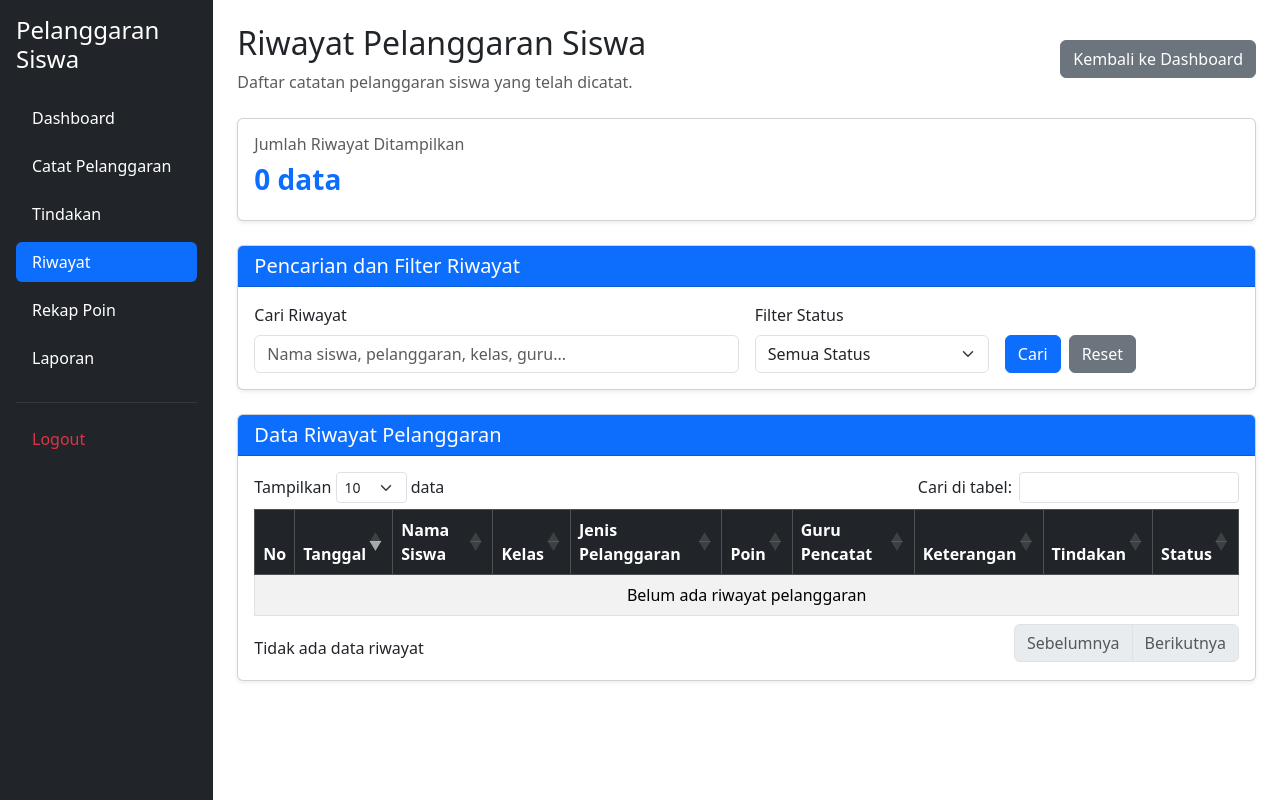
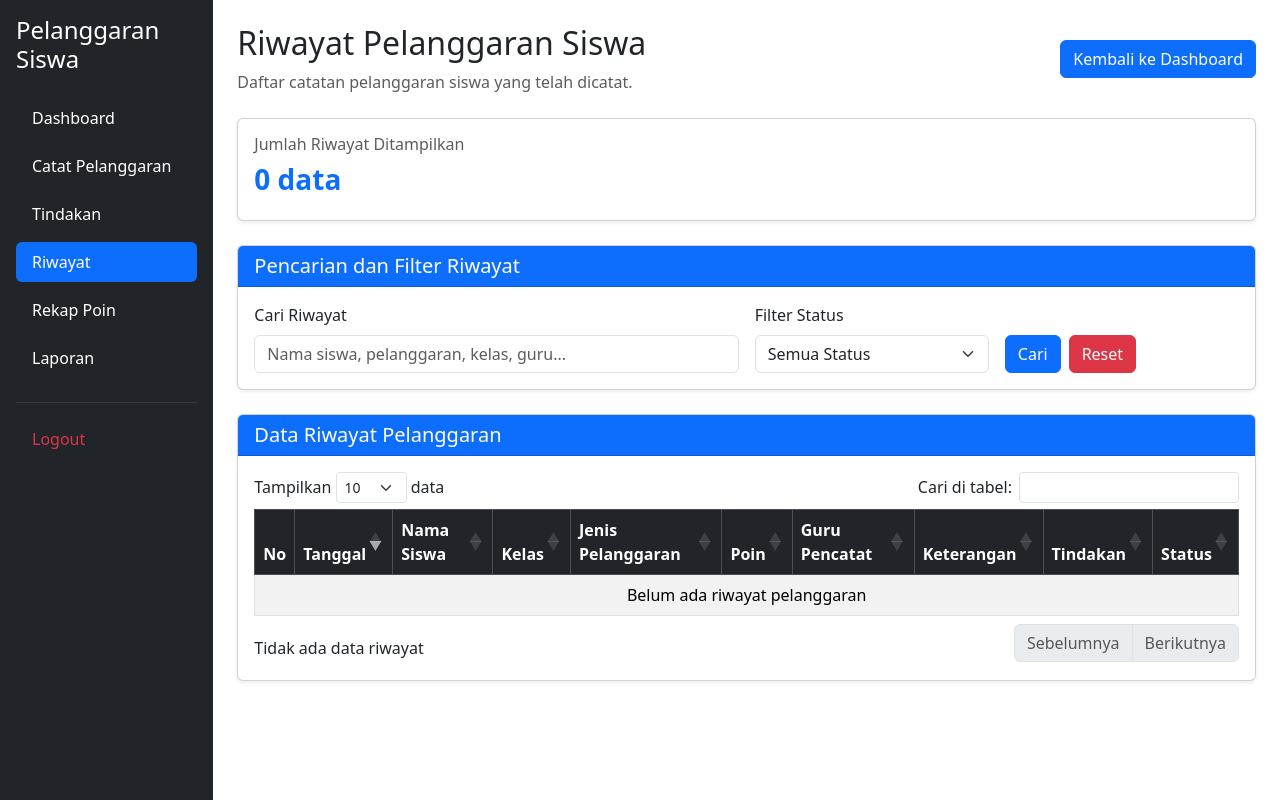
Before and after one commit to almaaura26-tech/ukk-2026, a PHP site: page /riwayat.php in a window 1280 px wide. Run offline with PHP 8.4, Linux system fonts and the light colour scheme; a user stored in the database is signed in; data comes from the database, SQL or seed files in the repository; some libraries are stand-ins or nearby versions.

Commit message:
ukk revisi

```diff
--- a/edit_siswa.php
+++ b/edit_siswa.php
@@ -161,7 +161,7 @@ if (!$siswa) {
                             Simpan Perubahan
                         </button>
 
-                        <a href="kelola_siswa.php" class="btn btn-secondary">
+                        <a href="kelola_siswa.php" class="btn btn-danger">
                             Kembali
                         </a>
 
--- a/edit_wali_kelas.php
+++ b/edit_wali_kelas.php
@@ -236,7 +236,7 @@ $guru = mysqli_query(
                         </button>
 
                         <a href="kelola_wali_kelas.php"
-                           class="btn btn-secondary">
+                           class="btn btn-danger">
                             Kembali
                         </a>
 
--- a/penempatan_siswa.php
+++ b/penempatan_siswa.php
@@ -116,7 +116,7 @@ $hasil = mysqli_query($koneksi, $sql);
             <h1 class="mb-4">Penempatan Siswa</h1>
 
             <div class="mb-3">
-                <a href="dashboard.php" class="btn btn-secondary">
+                <a href="dashboard.php" class="btn btn-primary">
                     Kembali ke Dashboard
                 </a>
             </div>
@@ -415,7 +415,7 @@ $hasil = mysqli_query($koneksi, $sql);
                                             <div class="d-flex gap-2">
 
                                                 <a href="edit_penempatan_siswa.php?id=<?= (int) $row['id']; ?>"
-                                                class="btn btn-warning btn-sm">
+                                                class="btn btn-primary btn-sm">
                                                     Edit
                                                 </a>
 
--- a/riwayat.php
+++ b/riwayat.php
@@ -93,7 +93,7 @@ $jumlah = mysqli_num_rows($query);
                     </p>
                 </div>
 
-                <a href="dashboard.php" class="btn btn-secondary">
+                <a href="dashboard.php" class="btn btn-primary">
                     Kembali ke Dashboard
                 </a>
             </div>
@@ -158,7 +158,7 @@ $jumlah = mysqli_num_rows($query);
                                     Cari
                                 </button>
 
-                                <a href="riwayat.php" class="btn btn-secondary">
+                                <a href="riwayat.php" class="btn btn-danger">
                                     Reset
                                 </a>
                             </div>
--- a/tindakan.php
+++ b/tindakan.php
@@ -99,9 +99,10 @@ if (!$hasil) {
             </p>
 
             <div class="mb-3">
-                <a href="dashboard.php" class="btn btn-">
+                 <a href="dashboard.php" class="btn btn-primary">
                     Kembali ke Dashboard
                 </a>
+
             </div>
 
             <!-- PESAN SUKSES -->
```
